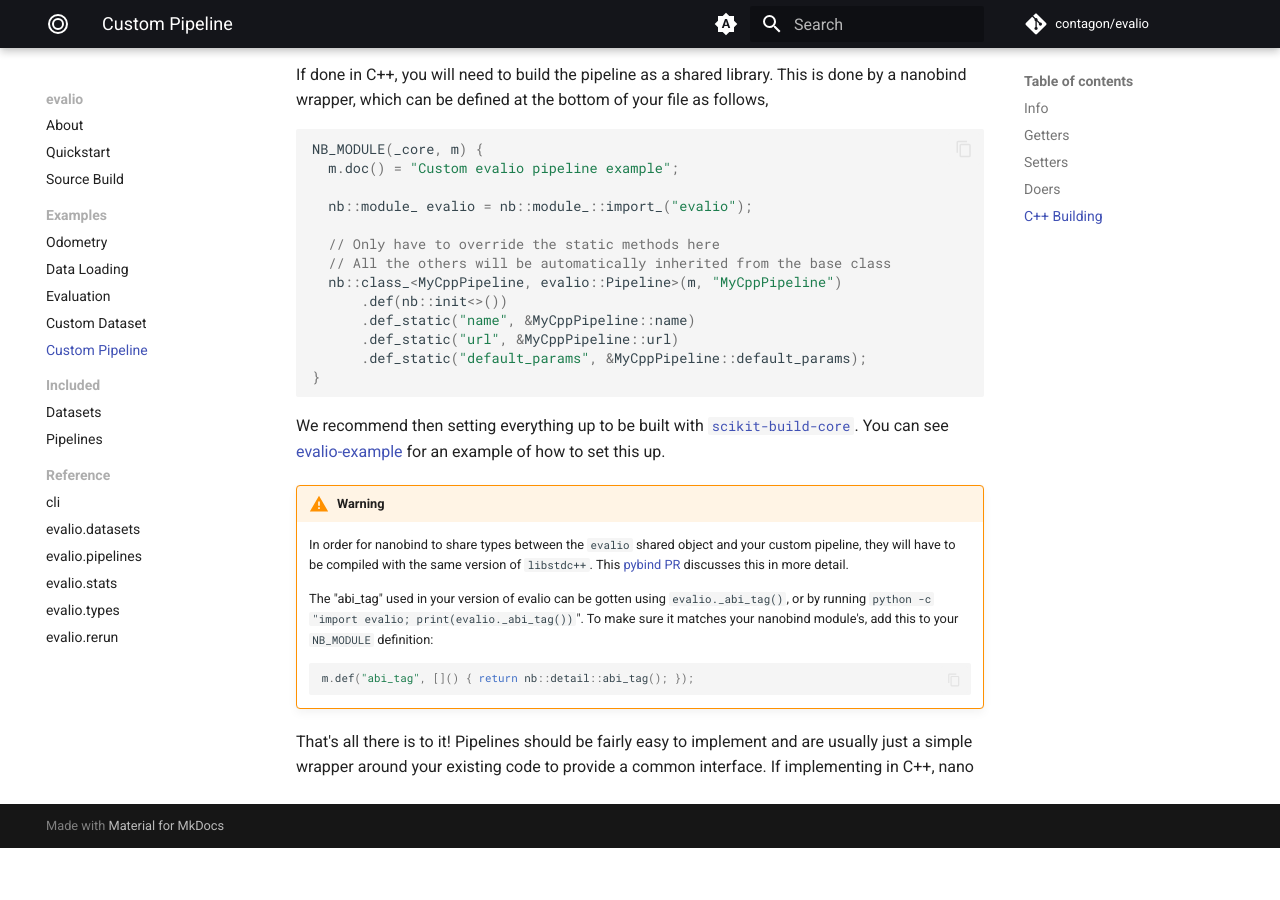
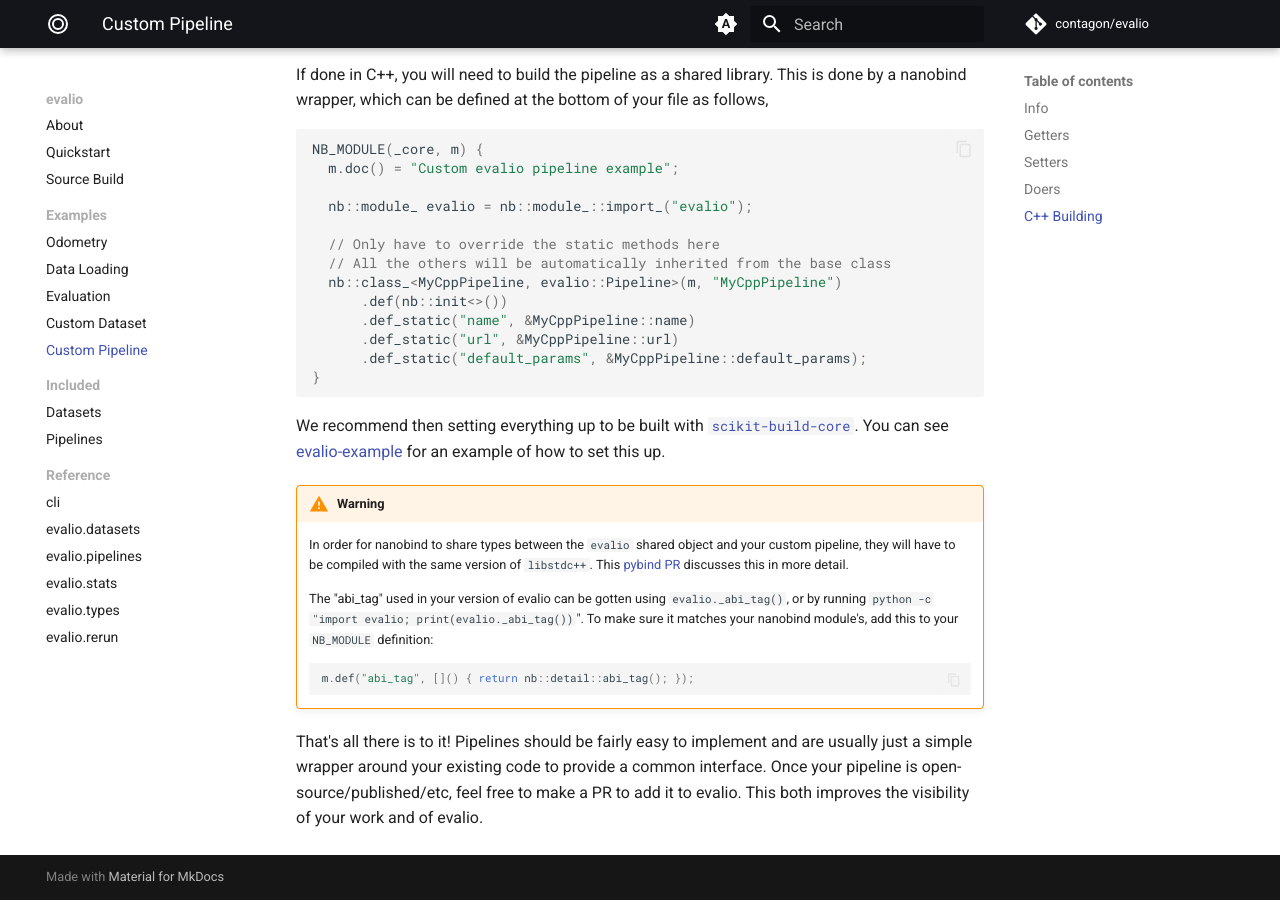
Before and after one commit to contagon/evalio, an MkDocs documentation site: the page built from docs/examples/pipeline.md, in a window 1280 px wide and 900 px high, scrolled down 2218 px. Built offline with MkDocs 1.6.1 and Material for MkDocs 9.7.7, drawn with Linux system fonts in a browser that asks for light colours; comment, search, counter and statistics services are not loaded; the version menu is left out; before the commit the page ends 3066 px from its top, so only the background shows below that.

Commit message:
Fix a couple of typos and missing lines

````diff
--- a/docs/examples/pipeline.md
+++ b/docs/examples/pipeline.md
@@ -145,4 +145,4 @@ We recommend then setting everything up to be built with [`scikit-build-core`](h
     m.def("abi_tag", []() { return nb::detail::abi_tag(); });
     ```
 
-That's all there is to it! Pipelines should be fairly easy to implement and are usually just a simple wrapper around your existing code to provide a common interface. If implementing in C++, nano
+That's all there is to it! Pipelines should be fairly easy to implement and are usually just a simple wrapper around your existing code to provide a common interface. Once your pipeline is open-source/published/etc, feel free to make a PR to add it to evalio. This both improves the visibility of your work and of evalio.
````
Also changed, not shown: docs/examples/dataset.md (+1 -1 lines), 1 other file.
